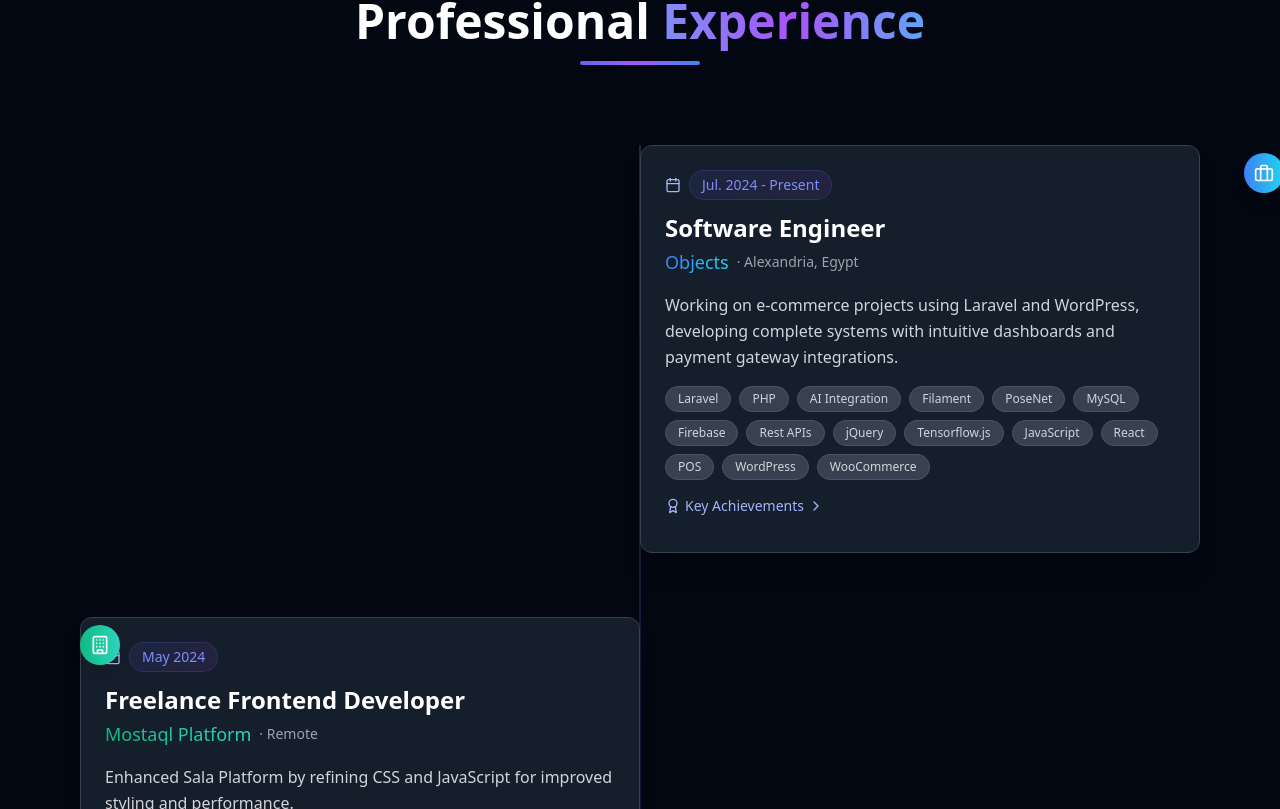
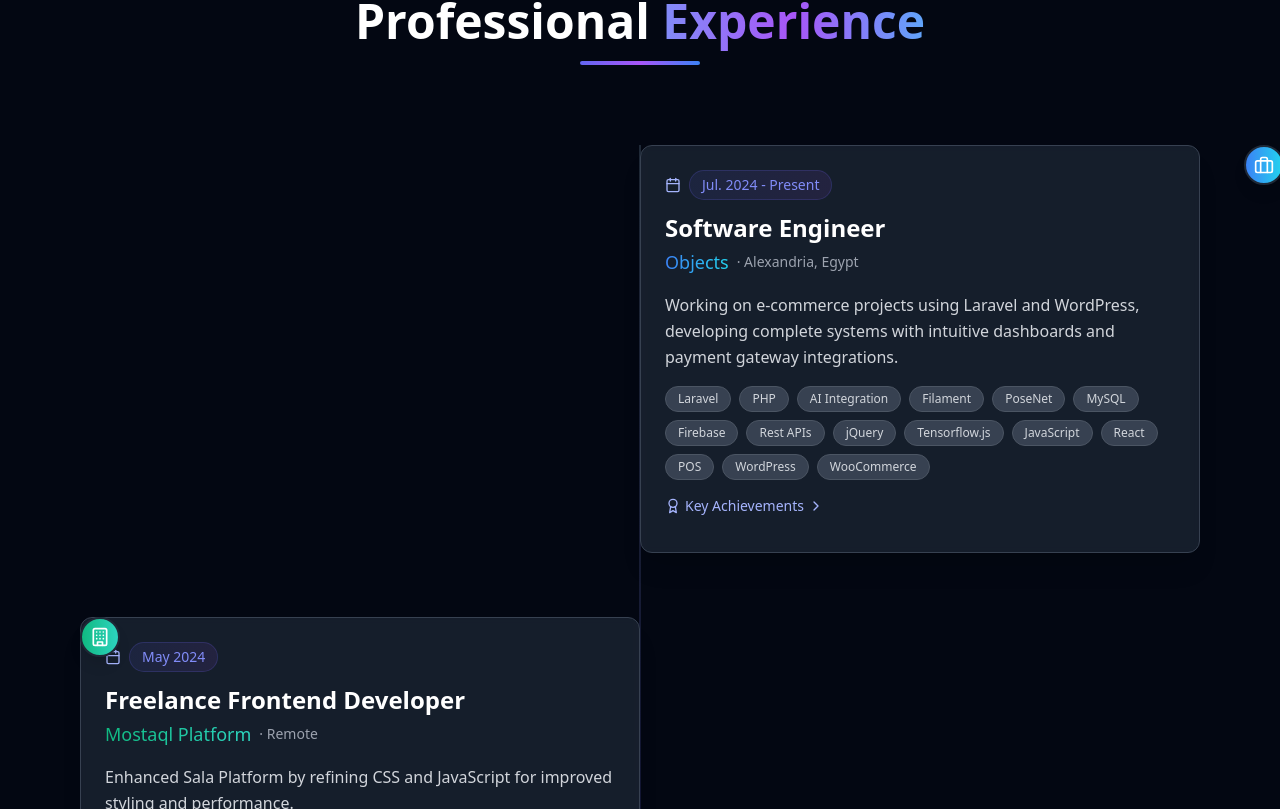
Before and after one commit to engyahmed7/portfolio, a React (Vite) app: page / in a window 1280 px wide. Shown: the part 1911-2720 px from the top of the page. Built offline with nearby package versions, Linux system fonts and the light colour scheme.

Commit message:
fix: update styling for Experience section icons to improve layout and visibility

```diff
--- a/src/components/sections/Experience.tsx
+++ b/src/components/sections/Experience.tsx
@@ -145,14 +145,16 @@ const Experience: React.FC<ExperienceProps> = ({ darkMode }) => {
                 }`}
                 >
                   <div
-                    className={`absolute top-2 left-0 md:left-auto ${
-                      index % 2 === 0 ? "md:right-1" : "md:left-1"
+                    className={`absolute left-0 top-0 md:left-auto ${
+                      index % 2 === 0 ? "md:right-0" : "md:left-0"
                     }
-                  w-10 h-10 -ml-11 md:ml-0 ${
-                    index % 2 === 0 ? "md:-mr-6" : "md:-ml-6"
-                  }
-                  rounded-full flex items-center justify-center z-10
-                  bg-gradient-to-r ${exp.color} shadow-lg`}
+                    w-10 h-10 -ml-11 md:ml-0 ${
+                      index % 2 === 0 ? "md:-mr-5" : "md:-ml-5"
+                    }
+                    transform md:translate-x-0
+                    rounded-full flex items-center justify-center z-10
+                    bg-gradient-to-r ${exp.color} shadow-lg
+                    border-2 ${darkMode ? "border-gray-800" : "border-white"}`}
                   >
                     <IconComponent className="w-5 h-5 text-white" />
                   </div>
```
